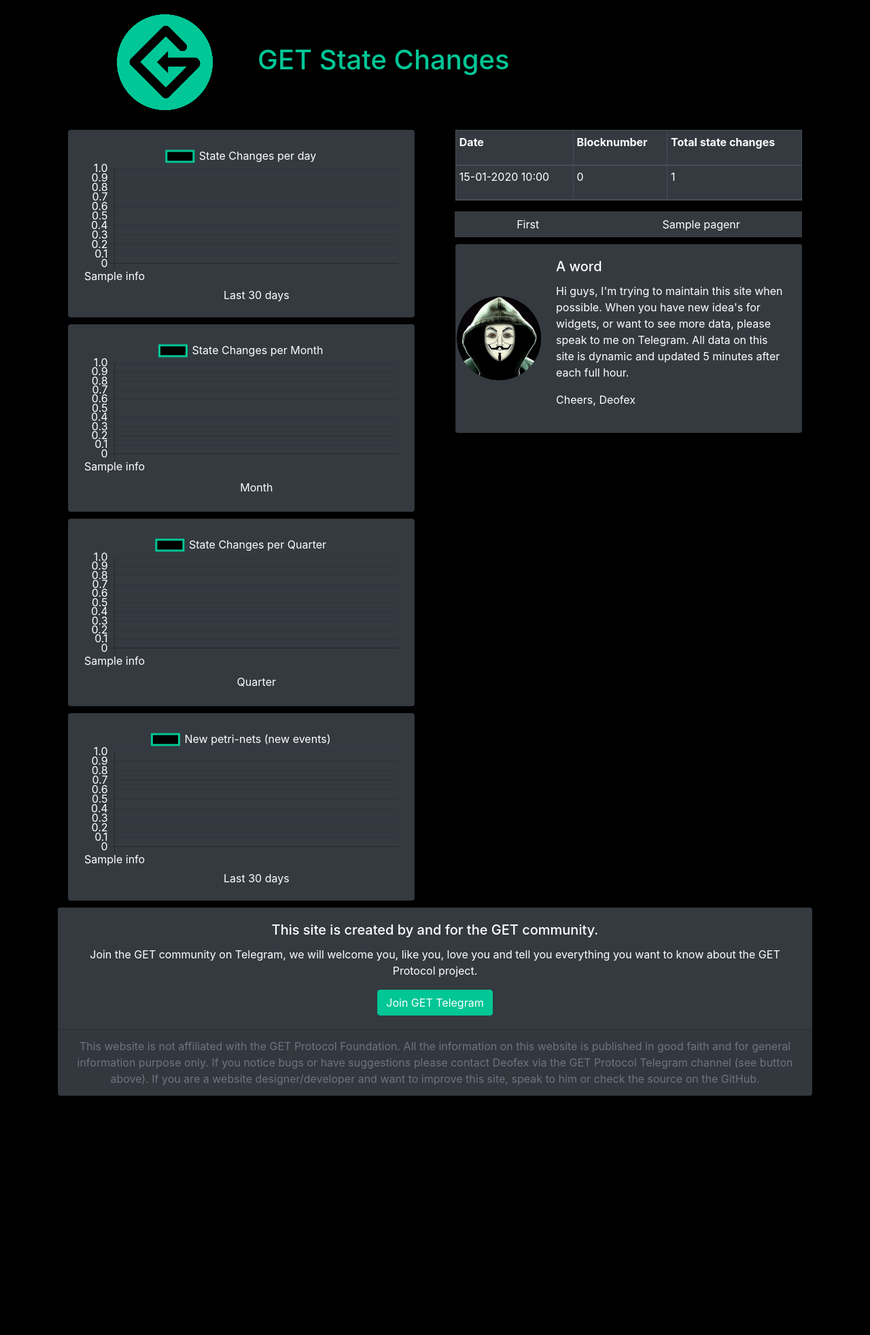
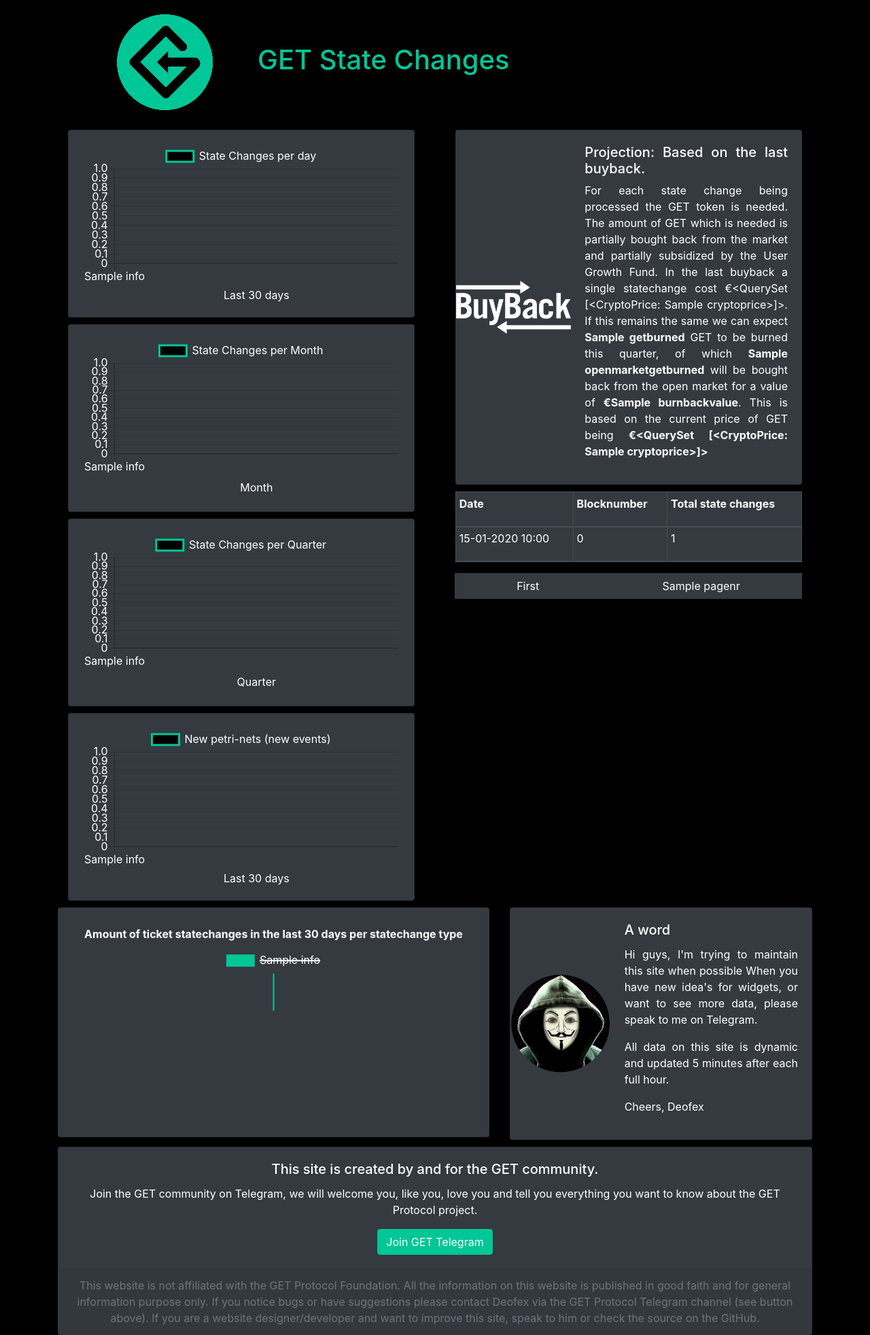
Before and after one commit to Deofex/GETStateChange, a Django app: template statechanges/templates/statechanges/statechanges.html in a window 1280 px wide. Shown: the whole page at 68% size. Before the commit the page ends 1612 px from the top, so only its background shows below. Run offline with Django 3.2, Linux system fonts and the light colour scheme; tables that the repository leaves empty hold one stand-in row (values such as "Sample post"); the template is opened without the code that fills it: values that come from a table or form of the project are taken from there, most other values are stand-ins (such as "Sample title", 1, 10 or a date in 2020); some libraries are stand-ins or nearby versions.

Commit message:
Major update: Add buyback and statechange graph

```diff
--- a/getsite/settings.py
+++ b/getsite/settings.py
@@ -145,9 +145,9 @@
 STATIC_ROOT = os.path.join(BASE_DIR, 'static')
 
 # Security settings
-SESSION_COOKIE_SECURE = True
-CSRF_COOKIE_SECURE = True
-SECURE_REFERRER_POLICY = "no-referrer"
+SESSION_COOKIE_SECURE = False
+CSRF_COOKIE_SECURE = False
+#SECURE_REFERRER_POLICY = "no-referrer"
 
 # Etherscanapikey needed to collect block information
 ETHERSCANAPIKEY = get_env_variable('getsite_etherscan_apikey')
--- a/statechanges/admin.py
+++ b/statechanges/admin.py
@@ -1,5 +1,7 @@
 from django.contrib import admin
 from .models import StateChange
+from .models import CryptoPrice
 
 # Register your models here.
 admin.site.register(StateChange)
+admin.site.register(CryptoPrice)
--- a/statechanges/models.py
+++ b/statechanges/models.py
@@ -23,3 +23,17 @@
     firings13count = models.IntegerField()
     wiringscount = models.IntegerField()
     unknownscount = models.IntegerField()
+
+
+class CryptoPrice(models.Model):
+    '''The price of a cryptotoken in different valuta'''
+    name = models.TextField()
+    price_eur = models.FloatField()
+
+    def updateeurprice(self,price):
+        self.price_eur = price
+        print("Price will be updated.")
+        self.save()
+
+    def __str__(self):
+        return self.name
--- a/statechanges/static/css/statechange.css
+++ b/statechanges/static/css/statechange.css
@@ -30,7 +30,7 @@
 }
 
 .nav.pagination{
-    margin-bottom: 10px;
+    margin-bottom: 15px;
 }
 
 body {
@@ -70,6 +70,7 @@
 
 .card.prognose {
     margin-bottom: 10px;
+    text-align: justify;
 }
 
 img {
--- a/statechanges/templates/statechanges/statechanges.html
+++ b/statechanges/templates/statechanges/statechanges.html
@@ -59,6 +59,28 @@
                 </div>
             </div>
             <div class="col">
+                <div class="col">
+                    <div class="card prognose">
+                        <div class="row no-gutters align-items-center">
+                            <div class="col-sm-4">
+                                <img src="{% static 'images/buyback.png' %}" class="card-img-middle" alt="buyback">
+                            </div>
+                            <div class="col-sm-8">
+                                <div class="card-body">
+                                    <h5>Projection: Based on the last buyback.</h5>
+                                    <p>For each state change being processed the GET token is needed. The amount of GET
+                                        which is needed is partially bought back from the market and partially
+                                        subsidized by the User Growth Fund. In the last buyback a single statechange
+                                        cost €{{geteurprice}}. If this remains the same we can expect
+                                        <b>{{getburned}}</b> GET to be burned this quarter, of which
+                                        <b>{{openmarketgetburned}}</b> will be bought back from the open market for a
+                                        value of <b>€{{burnbackvalue}}</b>. This is based on the current price of GET
+                                        being <b>€{{geteurprice}}</b></p>
+                                </div>
+                            </div>
+                        </div>
+                    </div>
+                </div>
                 <div class="col">
                     <table border=1 class="table table-condensed table-hover table-bordered table-dark table-sm"
                         style="border-collapse:collapse;">
@@ -152,8 +174,6 @@
                     </table>
 
 
-
-
                     <ul class="nav nav-fill pagination">
                         <li class="nav-item"><a class="page-link" href="?page=1">First</a></li>
                         {% if statechanges.has_previous %}
@@ -181,20 +201,30 @@
                     </ul>
 
                 </div>
-                <div class="col">
+            </div>
+        </div>
+
+        <div class="row">
+            <div class="col-7">
+                <div class="card graph">
+                    <div class="card-body">
+                        <canvas id="StateChangeTypesLast30Days"></canvas>
+                    </div>
+                </div>
+            </div>
+            <div class="col-5">
                 <div class="card prognose">
                     <div class="row no-gutters align-items-center">
-                            <div class="col-sm-3">
+                        <div class="col-sm-4">
                             <img src="{% static 'images/deofex.png' %}" class="card-img-middle" alt="Deofex Avatar">
                         </div>
-                            <div class="col-sm-9">
+                        <div class="col-sm-8">
                             <div class="card-body">
                                 <h5 class="card-title">A word</h5>
-                                    <p>Hi guys, I'm trying to maintain this site when possible. When you have new idea's
-                                        for widgets, or want to see more data, please speak to me on Telegram. All data
-                                        on this site is dynamic and updated 5 minutes after each full hour.</p>
+                                <p>Hi guys, I'm trying to maintain this site when possible When you have new idea's
+                                    for widgets, or want to see more data, please speak to me on Telegram.</p>
+                                <p>All data on this site is dynamic and updated 5 minutes after each full hour.</p>
                                 <p>Cheers, Deofex</p>
-                                </div>
                             </div>
                         </div>
                     </div>
@@ -452,6 +482,61 @@
         });
     </script>
 
+    <script>
+        var ctx = document.getElementById('StateChangeTypesLast30Days').getContext('2d');
+        Chart.defaults.global.defaultFontColor = '#ffffff';
+        Chart.defaults.global.defaultFontFamily = '-apple-system,BlinkMacSystemFont,"Segoe UI",Roboto,"Helvetica Neue",Arial,"Noto Sans",sans-serif,"Apple Color Emoji","Segoe UI Emoji","Segoe UI Symbol","Noto Color Emoji"';
+        Chart.defaults.global.defaultFontSize = 16;
+        var chart = new Chart(ctx, {
+            type: 'doughnut',
+            data: {
+                labels: [
+                    {% for info in statechangetypeslast30day %}
+                '{{info.periodname}}'{% if not forloop.last %}, {% endif %}
+        {% endfor %}
+            ],
+        datasets: [{
+            label: 'New petri-nets (new events)',
+            backgroundColor: [
+                '#01c696',
+                '#00ad9b',
+                '#009397',
+                '#00798a',
+                '#206074',
+                '#2f4858',
+                '#48d1cc'
+            ],
+            borderColor: '#01C696',
+            data: [
+                {% for info in statechangetypeslast30day %}
+                    '{{info.statechanges}}'{% if not forloop.last %}, {% endif %}
+        {% endfor %}
+                ],
+        pointBorderColor: '#01C696',
+            pointBackgroundColor: '#ffffff',
+                fontColor: '#ffffff',
+            }]
+        },
+
+        // Configuration options go here
+        options: {
+            title: {
+                display: true,
+                    text: 'Amount of ticket statechanges in the last 30 days per statechange type'
+            },
+            responsive: true,
+                tooltips: {
+                mode: 'index',
+                    intersect: false,
+            },
+            animation: {
+                animateScale: true,
+                    animateRotate: true
+            }
+        }
+    });
+    </script>
+
 </body>
 
 </html>
```
Also changed, not shown: statechanges/management/commands/importprices.py (added, +46 -0 lines), statechanges/views.py (+71 -3 lines), statechanges/migrations/0002_cryptoprice.py (added), statechanges/static/images/buyback.png (added). Lines whose indentation alone changed are shown as unchanged.
